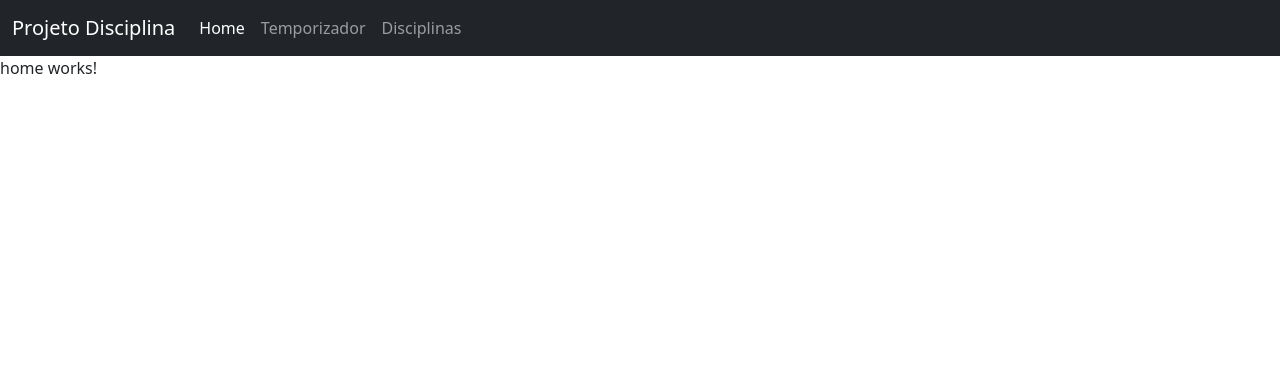
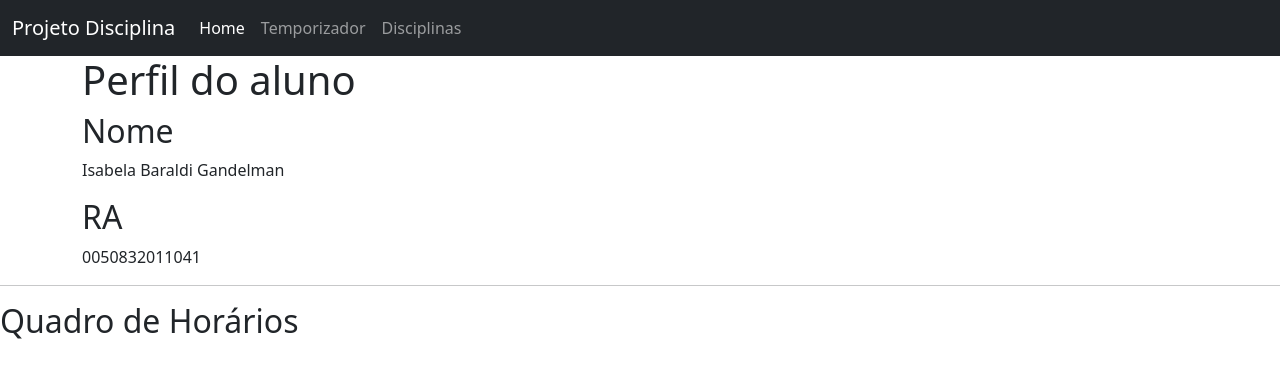
Before and after one commit to isabeela/projeto-disciplina, an Angular app: page / in a window 1280 px wide. Shown: the top 378 px of the page. Built offline with nearby package versions, Linux system fonts and the light colour scheme.

Commit message:
1 file modified

```diff
--- a/src/app/home/home.component.html
+++ b/src/app/home/home.component.html
@@ -1,3 +1,13 @@
-<p>
-home works!
-</p>
+<div class="container">
+  <h1> Perfil do aluno </h1>
+  <h2> Nome </h2>
+  <p> Isabela Baraldi Gandelman </p>
+
+  <h2> RA </h2>
+  0050832011041
+</div>
+<hr>
+
+<div>
+  <h2> Quadro de Horários </h2>
+</div>
```
